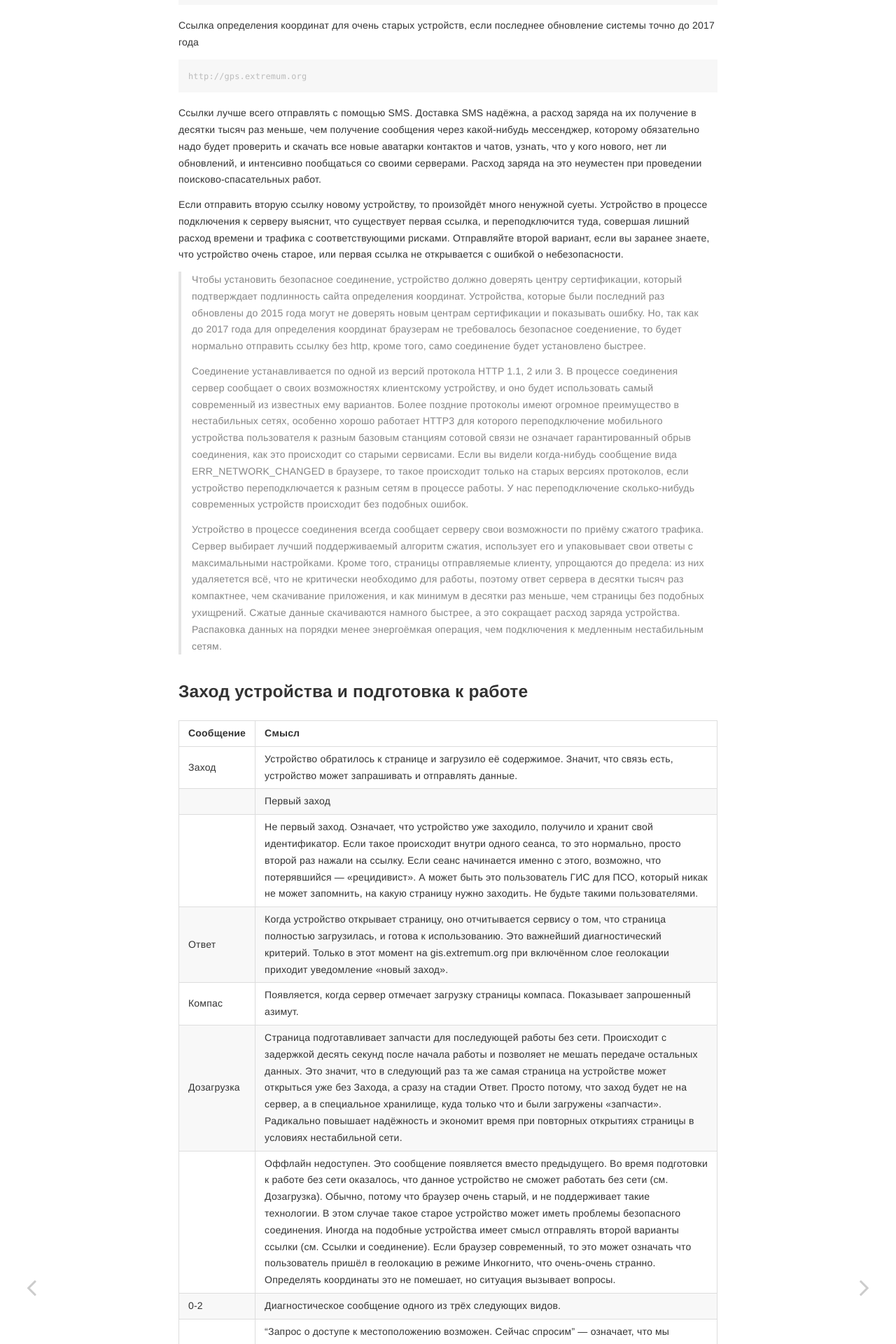
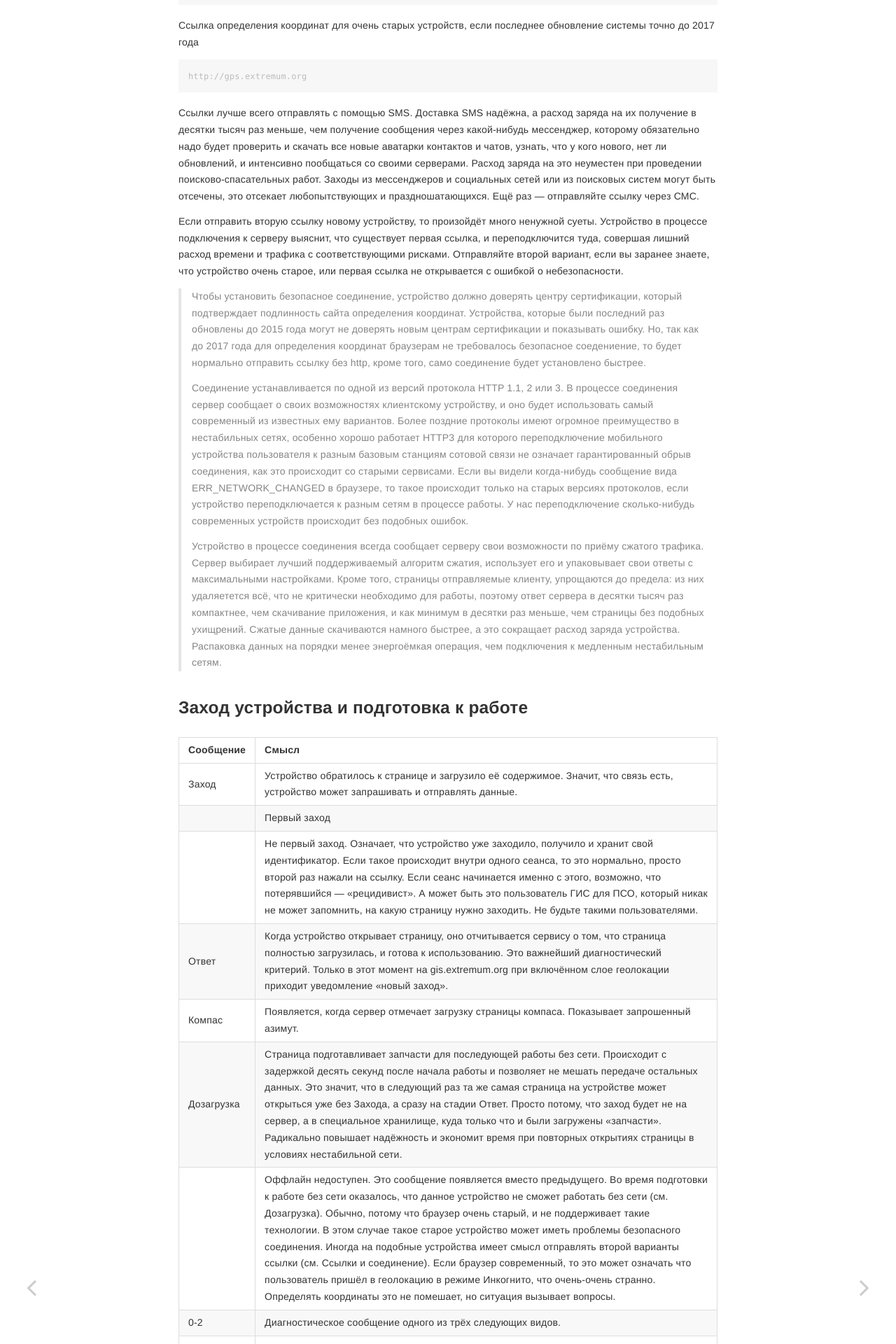
Before and after one commit to extremum-search-and-rescue/help.gis, a Jekyll site: the page built from _posts/2023-08-26-gps-monitoring.md, in a window 1280 px wide. Shown: the part 711-2631 px from the top of the page at 70% size. Built offline with Jekyll 4.4.1, drawn with Linux system fonts in a browser that asks for light colours; some of the changed text lies outside the part shown.

Commit message:
added note about sending gps link via messenger

````diff
--- a/_posts/2023-08-26-gps-monitoring.md
+++ b/_posts/2023-08-26-gps-monitoring.md
@@ -32,7 +32,7 @@ https://gps.extremum.org
 http://gps.extremum.org
 ```
 
-Ссылки лучше всего отправлять с помощью SMS. Доставка SMS надёжна, а расход заряда на их получение в десятки тысяч раз меньше, чем получение сообщения через какой-нибудь мессенджер, которому обязательно надо будет проверить и скачать все новые аватарки контактов и чатов, узнать, что у кого нового, нет ли обновлений, и интенсивно пообщаться со своими серверами. Расход заряда на это неуместен при проведении поисково-спасательных работ.
+Ссылки лучше всего отправлять с помощью SMS. Доставка SMS надёжна, а расход заряда на их получение в десятки тысяч раз меньше, чем получение сообщения через какой-нибудь мессенджер, которому обязательно надо будет проверить и скачать все новые аватарки контактов и чатов, узнать, что у кого нового, нет ли обновлений, и интенсивно пообщаться со своими серверами. Расход заряда на это неуместен при проведении поисково-спасательных работ. Заходы из мессенджеров и социальных сетей или из поисковых систем могут быть отсечены, это отсекает любопытствующих и праздношатающихся. Ещё раз — отправляйте ссылку через СМС.
 
 Если отправить вторую ссылку новому устройству, то произойдёт много ненужной суеты. Устройство в процессе подключения к серверу выяснит, что существует первая ссылка, и переподключится туда, совершая лишний расход времени и трафика с соответствующими рисками. Отправляйте второй вариант, если вы заранее знаете, что устройство очень старое, или первая ссылка не открывается с ошибкой о небезопасности.
 
````
